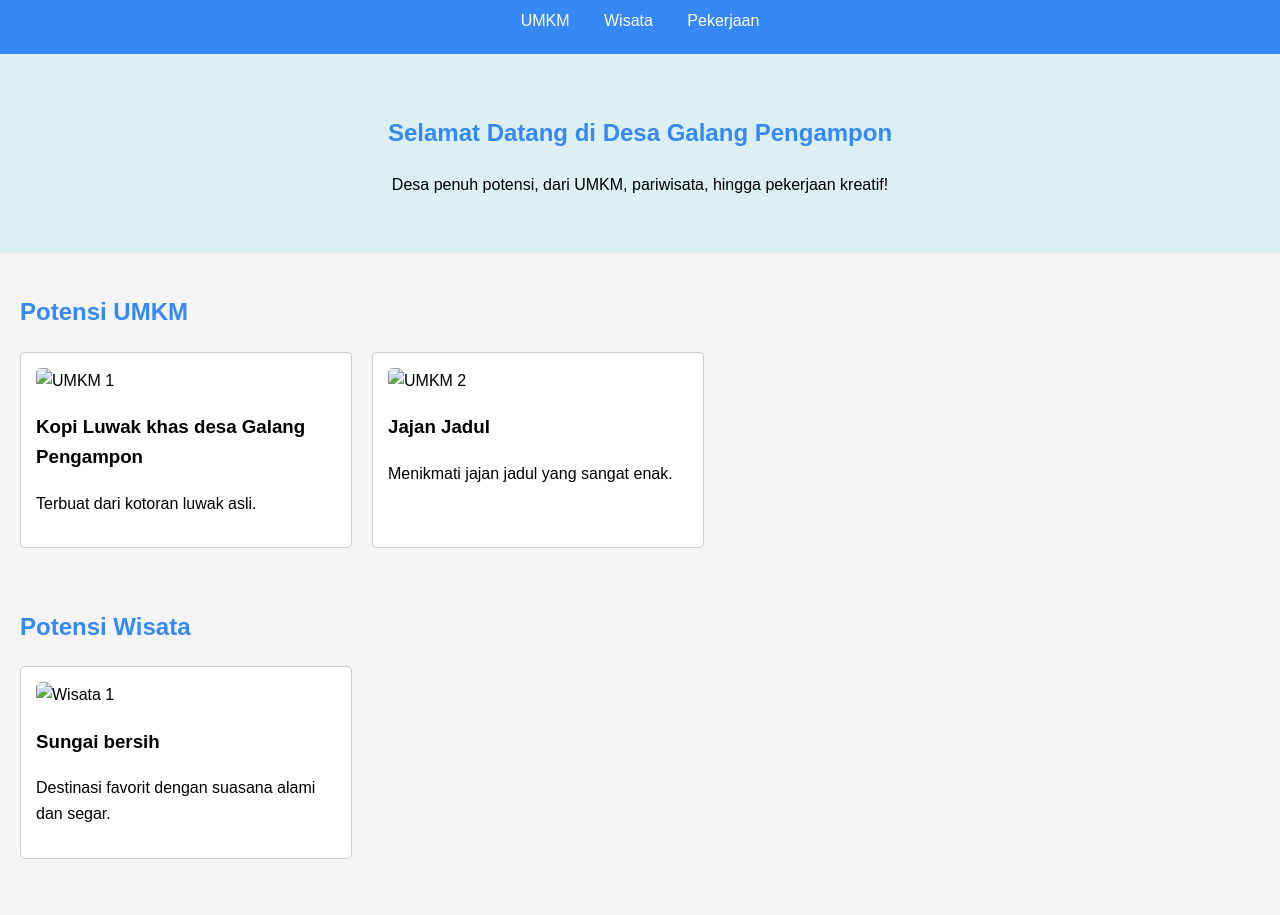
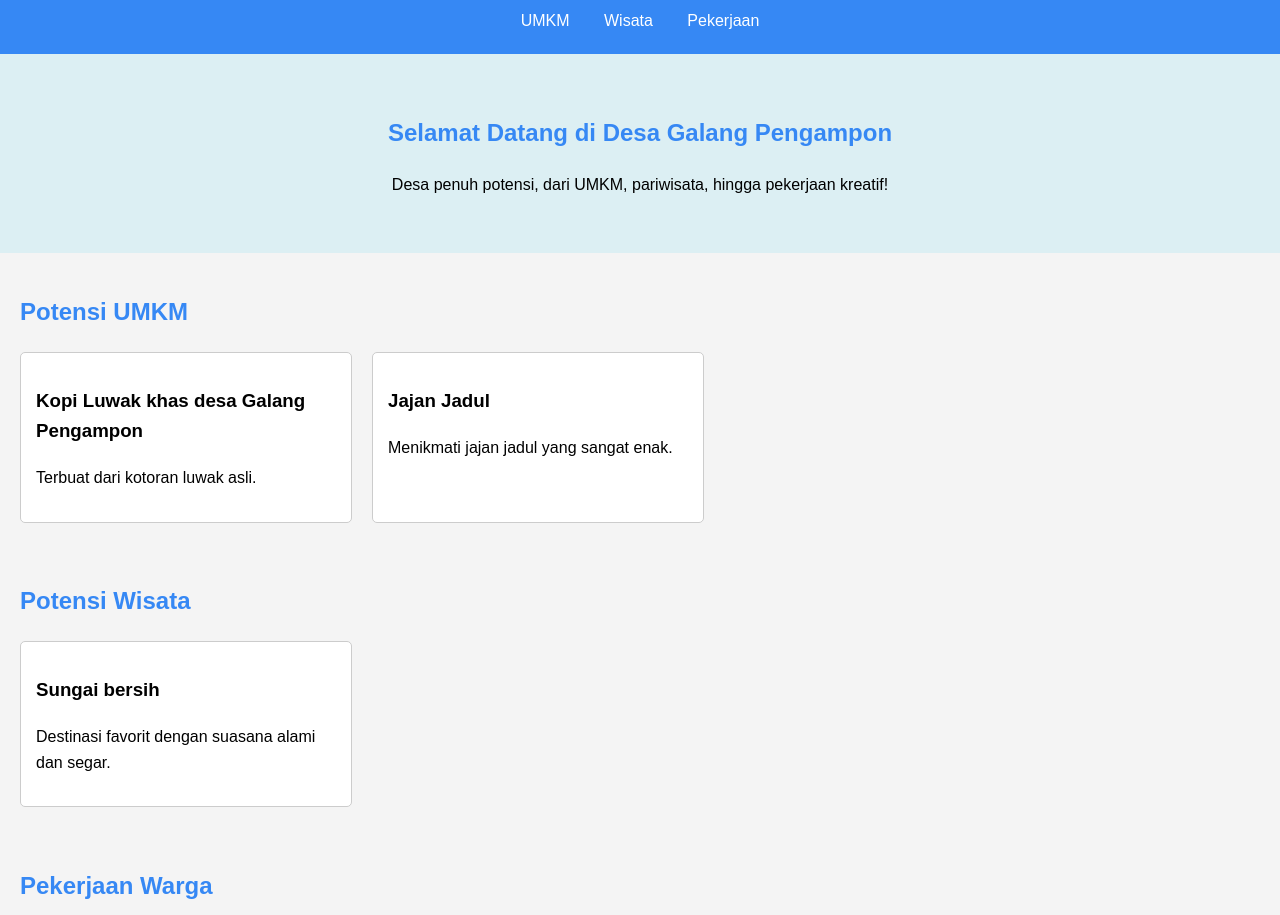
Before and after one commit to daffafirdausy/DAPA-AL, a plain HTML site: page index.html in a window 1280 px wide. Shown: the part 106-1021 px from the top of the page. Drawn offline with Linux system fonts and the light colour scheme.

Commit message:
Update index.html

```diff
--- a/index.html
+++ b/index.html
@@ -25,12 +25,12 @@
     <h2>Potensi UMKM</h2>
     <div class="card-container">
       <div class="card">
-        <img src="images/kopi-luwak.jpg" alt="UMKM 1">
+        <alt= UMKM 1 >
         <h3>Kopi Luwak khas desa Galang Pengampon</h3>
         <p>Terbuat dari kotoran luwak asli.</p>
       </div>
       <div class="card">
-        <img src="images/jajan.jadul.jpg" alt="UMKM 2">
+        <alt= UMKM 2 >
         <h3>Jajan Jadul</h3>
         <p>Menikmati jajan jadul yang sangat enak.</p>
       </div>
@@ -41,7 +41,7 @@
     <h2>Potensi Wisata</h2>
     <div class="card-container">
       <div class="card">
-        <img src="images/sungai.jpg" alt="Wisata 1">
+        <alt= Wisata 1 >
         <h3>Sungai bersih</h3>
         <p>Destinasi favorit dengan suasana alami dan segar.</p>
       </div>
```
